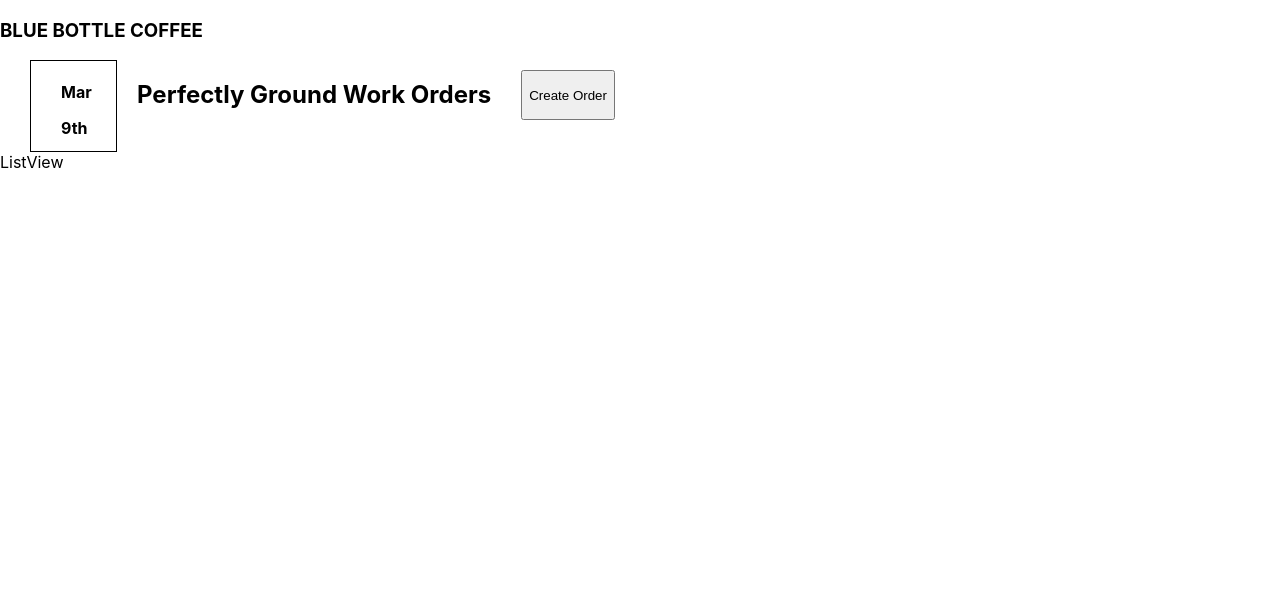
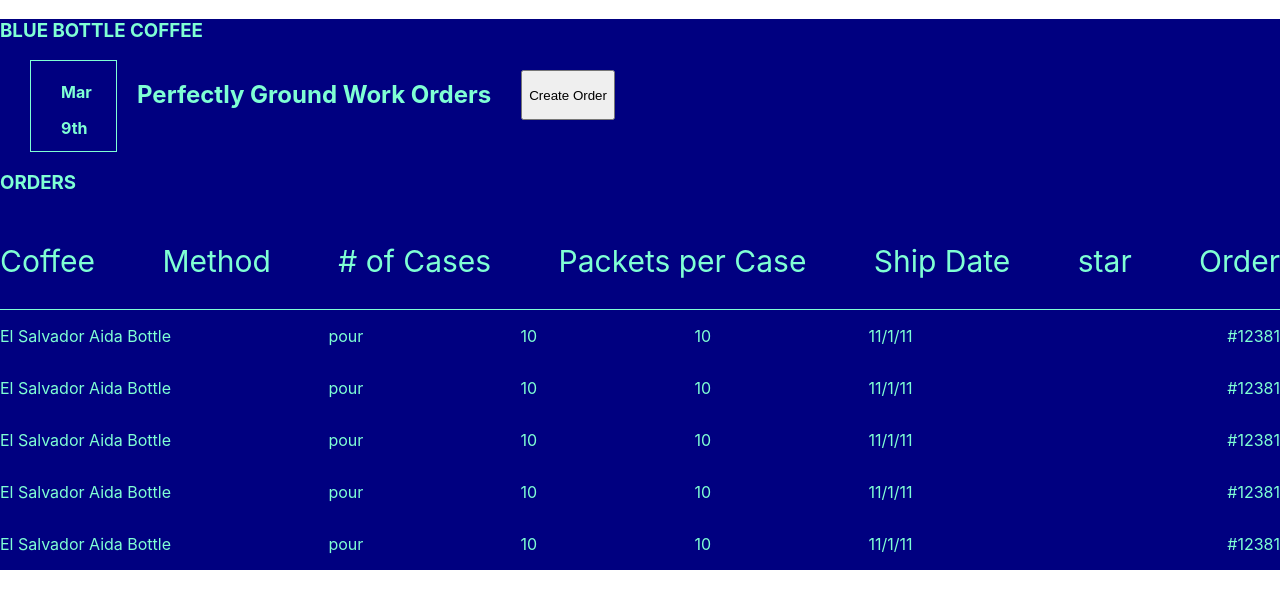
Before and after one commit to MNWN-1115/CoffeeOrdered, a React (Create React App) app: page / in a window 1280 px wide. Shown: the top 608 px of the page. Built offline with nearby package versions, Linux system fonts and the light colour scheme.

Commit message:
built structure for listview

```diff
--- a/public/index.html
+++ b/public/index.html
@@ -9,7 +9,7 @@
     <meta name="theme-color" content="#000000" />
     <title>Order my coffee!</title>
   </head>
-  <body>
+  <body class="body">
     <div id="root"></div>
   </body>
 </html>
--- a/src/App.css
+++ b/src/App.css
@@ -1,3 +1,8 @@
+.App {
+    background: navy;
+    color: aquamarine;
+}
+
 .header {
     display: flex; /* or inline-flex */
     flex-direction: row;
@@ -9,8 +14,9 @@
     margin-left: 30px;
     padding: 5px;
     padding-left: 30px;
-    border: solid 1px black;
+    border: solid 1px aquamarine;
     font-weight: bold;
+    color: aquamarine;
 }
 
 .header h2 {
@@ -22,3 +28,24 @@
     height: 50px;
     margin: 10px;
 }
+
+/* .orderList {
+    width: 1000px;
+} */
+
+.ListHeader {
+    display: flex;
+    flex-direction: row;
+    border-bottom: solid 1px aquamarine;
+    font-size: 30px;
+    color: aquamarine;
+    justify-content: space-between;
+    flex-wrap: wrap;
+    align-items: center;
+}
+
+.ListViewItem {
+    display: flex;
+    flex-direction: row;
+    justify-content: space-between;
+}
--- /dev/null
+++ b/src/Dummydata/fakeData.js
@@ -0,0 +1,36 @@
+export default [{Coffee: "El Salvador Aida Bottle",
+Method: "pour",
+Number_of_Cases: 10,
+Packets_per_Case: 10,
+Ship_date: '11/1/11',
+Star: true,
+Order: "#12381"},
+
+{Coffee: "El Salvador Aida Bottle",
+Method: "pour",
+Number_of_Cases: 10,
+Packets_per_Case: 10,
+Ship_date: '11/1/11',
+Star: true,
+Order: "#12381"},
+{Coffee: "El Salvador Aida Bottle",
+Method: "pour",
+Number_of_Cases: 10,
+Packets_per_Case: 10,
+Ship_date: '11/1/11',
+Star: true,
+Order: "#12381"},
+{Coffee: "El Salvador Aida Bottle",
+Method: "pour",
+Number_of_Cases: 10,
+Packets_per_Case: 10,
+Ship_date: '11/1/11',
+Star: true,
+Order: "#12381"},
+{Coffee: "El Salvador Aida Bottle",
+Method: "pour",
+Number_of_Cases: 10,
+Packets_per_Case: 10,
+Ship_date: '11/1/11',
+Star: true,
+Order: "#12381"}]
--- a/src/components/ListView.js
+++ b/src/components/ListView.js
@@ -1,9 +1,18 @@
 import React, { Component } from 'react'
+import ListViewItem from './ListViewItem';
+import fakeData from '../Dummydata/fakeData';
 
 class ListView extends Component {
+    constructor (props) {
+        super(props);
+        this.state = {
+            currentOrders: fakeData
+        }
+    }
+
     render () {
         return (
-            <div>ListView</div>
+            <div>{this.state.currentOrders.map(item => <ListViewItem item={item} />)}</div>
         )
     }
 }
--- /dev/null
+++ b/src/components/ListViewItem.js
@@ -0,0 +1,17 @@
+import React from 'react';
+
+const ListViewItem = (props) => {
+    return (
+        <div class="ListViewItem">
+        <p>{props.item.Coffee}</p>
+        <p>{props.item.Method}</p>
+        <p>{props.item.Number_of_Cases}</p>
+        <p>{props.item.Packets_per_Case}</p>
+        <p>{props.item.Ship_date}</p>
+        <p>{props.item.Star}</p>
+        <p>{props.item.Order}</p>
+        </div>
+    )
+}
+
+export default ListViewItem;
--- a/src/components/OrderList.js
+++ b/src/components/OrderList.js
@@ -3,10 +3,18 @@
 
 const OrderList = () => {
     return (
-        <div>
-            <div>
-                <ListView />
+        <div class="orderList">
+            <h3>ORDERS</h3>
+            <div class="ListHeader">
+                <p>Coffee</p>
+                <p>Method</p>
+                <p># of Cases</p>
+                <p>Packets per Case</p>
+                <p>Ship Date</p>
+                <p>star</p>
+                <p>Order</p>
             </div>
+            <ListView />
         </div>
     );
 }
```
